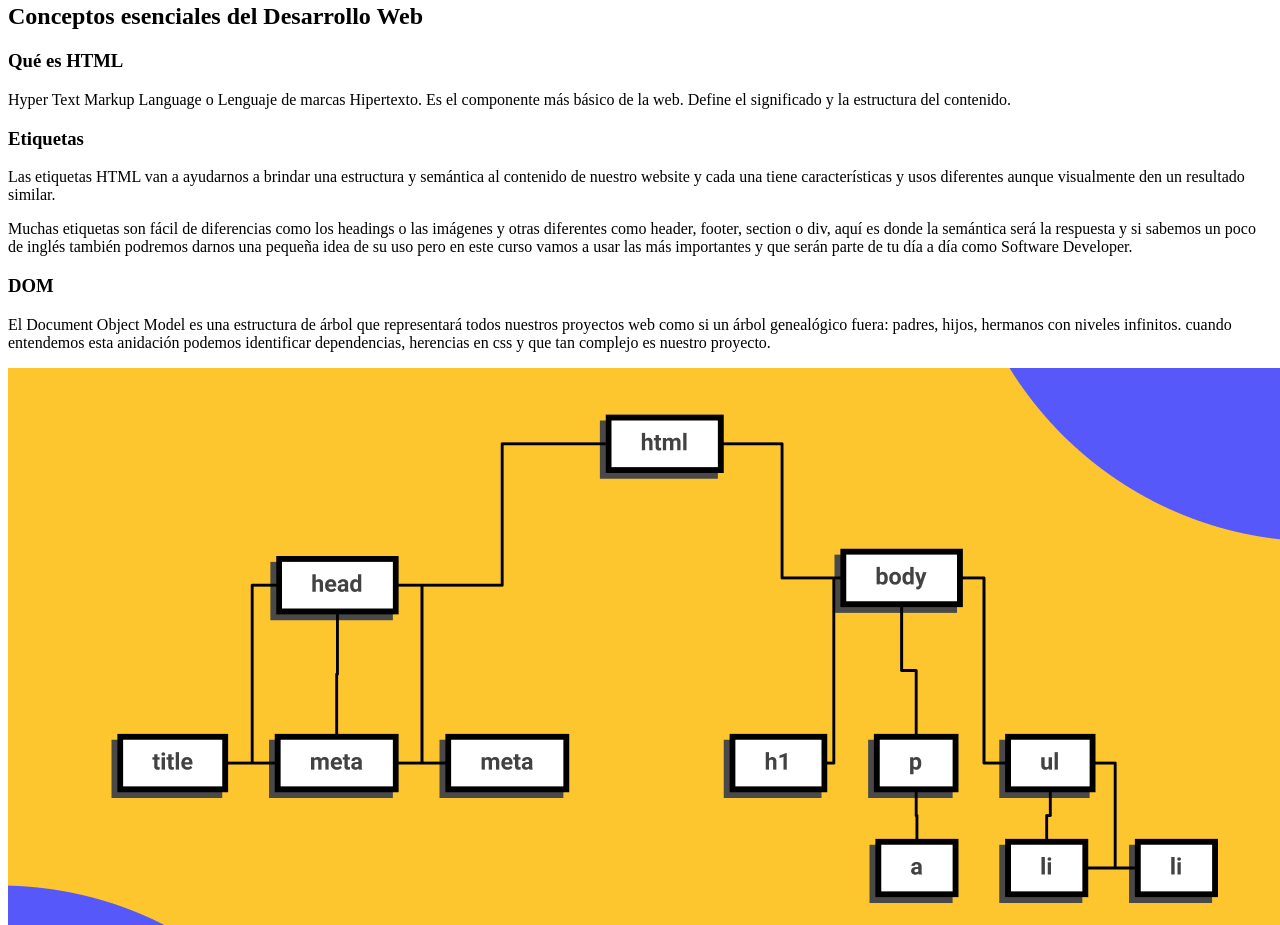
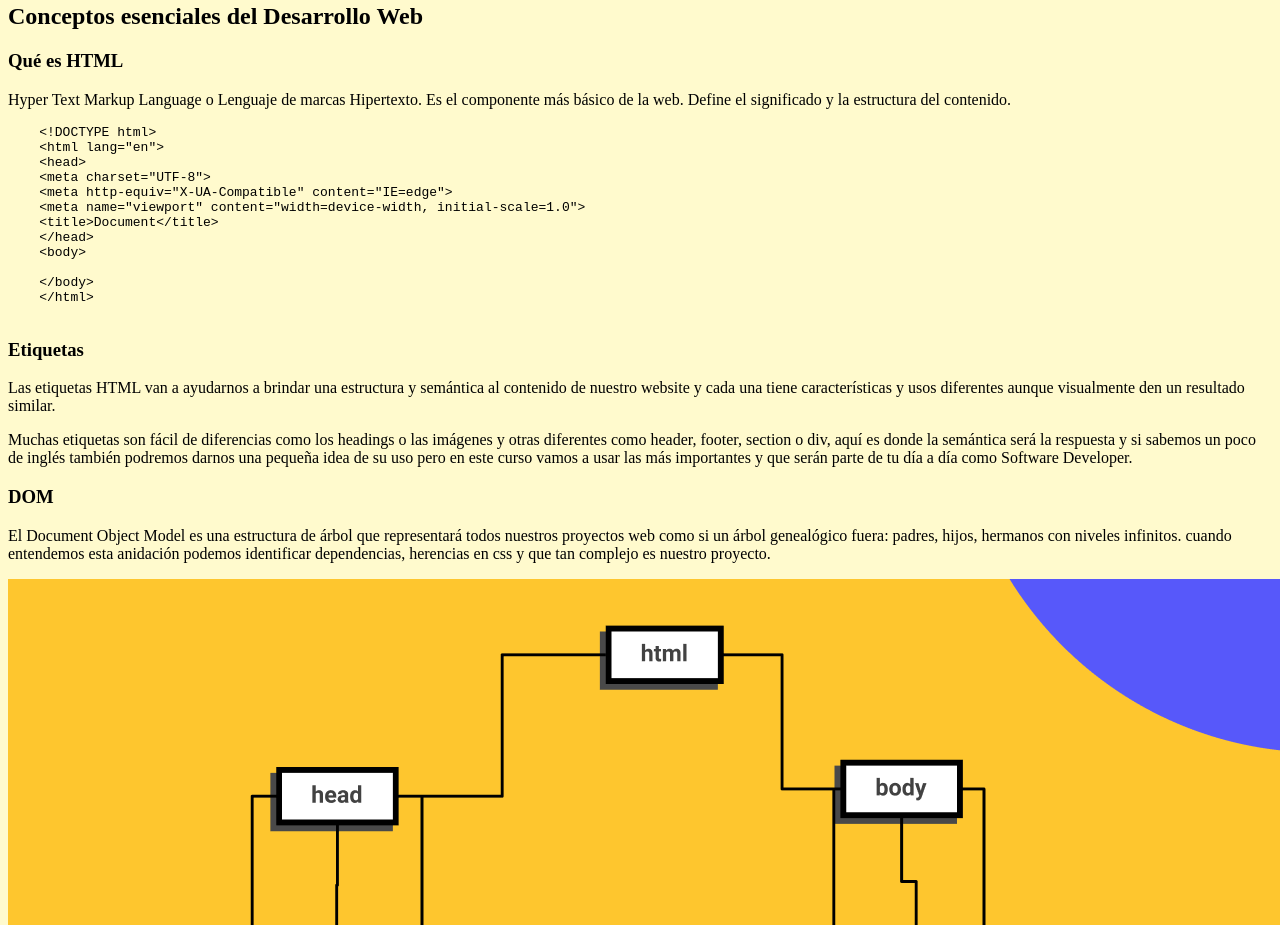
Before and after one commit to romerorantes/curso-esencial-html-css, a plain HTML site: page index.html in a window 1280 px wide. Shown: the part 1219-2144 px from the top of the page. Drawn offline with Linux system fonts and the light colour scheme.

Commit message:
Add files via upload

```diff
--- /dev/null
+++ b/css/styles.css
@@ -0,0 +1,3 @@
+body{
+    background: lemonchiffon;
+}
--- a/index.html
+++ b/index.html
@@ -4,6 +4,7 @@
     <meta charset="UTF-8">
     <meta http-equiv="X-UA-Compatible" content="IE=edge">
     <meta name="viewport" content="width=device-width, initial-scale=1.0">
+    <link rel="stylesheet" href="./css/styles.css">
     <title>El blog de Gabriel</title>
 </head>
     <body>
@@ -121,6 +122,20 @@
             Hyper Text Markup Language o Lenguaje de marcas Hipertexto. Es el componente más básico de la web. Define el significado y
             la estructura del contenido.
         </p>
+        <pre>
+    &lt;!DOCTYPE html&gt;
+    &lt;html lang=&quot;en&quot;&gt;
+    &lt;head&gt;
+    &lt;meta charset=&quot;UTF-8&quot;&gt;
+    &lt;meta http-equiv=&quot;X-UA-Compatible&quot; content=&quot;IE=edge&quot;&gt;
+    &lt;meta name=&quot;viewport&quot; content=&quot;width=device-width, initial-scale=1.0&quot;&gt;
+    &lt;title&gt;Document&lt;/title&gt;
+    &lt;/head&gt;
+    &lt;body&gt;
+
+    &lt;/body&gt;
+    &lt;/html&gt;
+        </pre>
         <h3 id="etiquetas">Etiquetas</h3>
         <p>
             Las etiquetas HTML van a ayudarnos a brindar una estructura y semántica al contenido de nuestro website y cada una tiene
```
